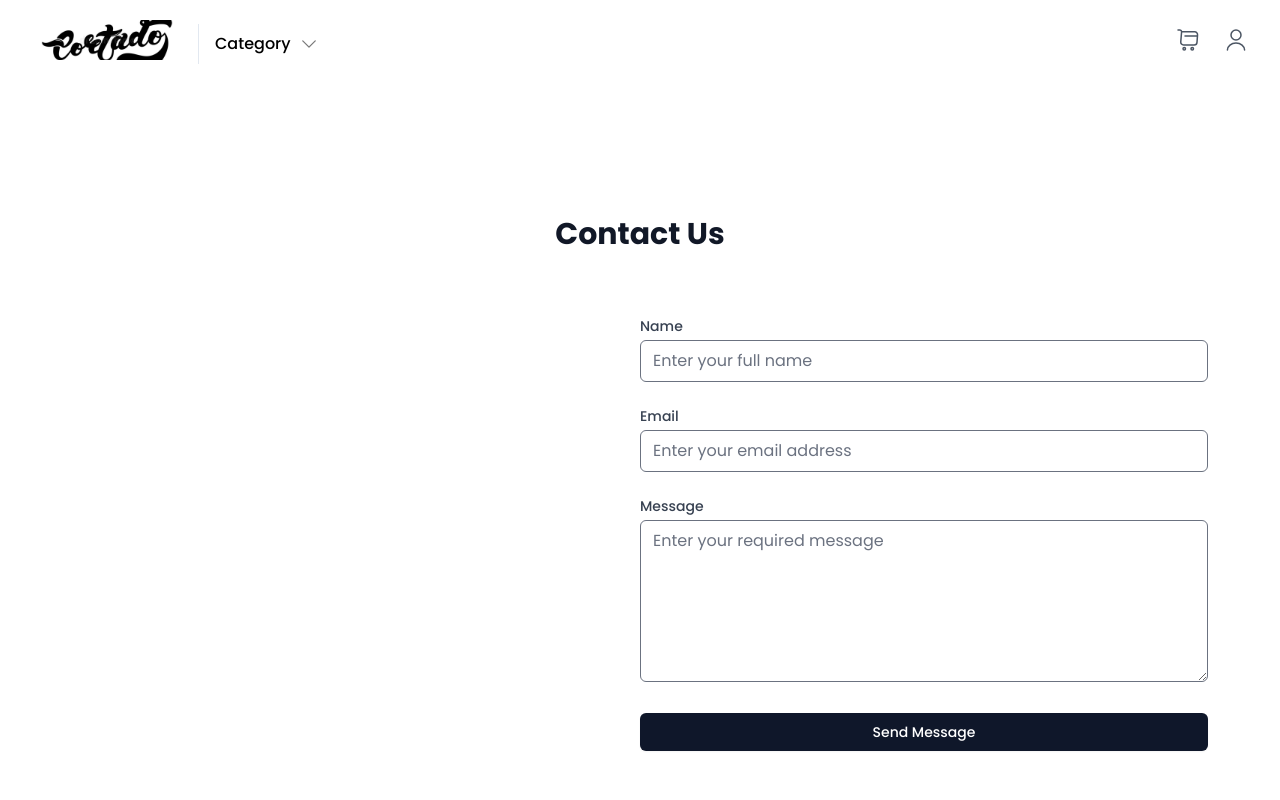
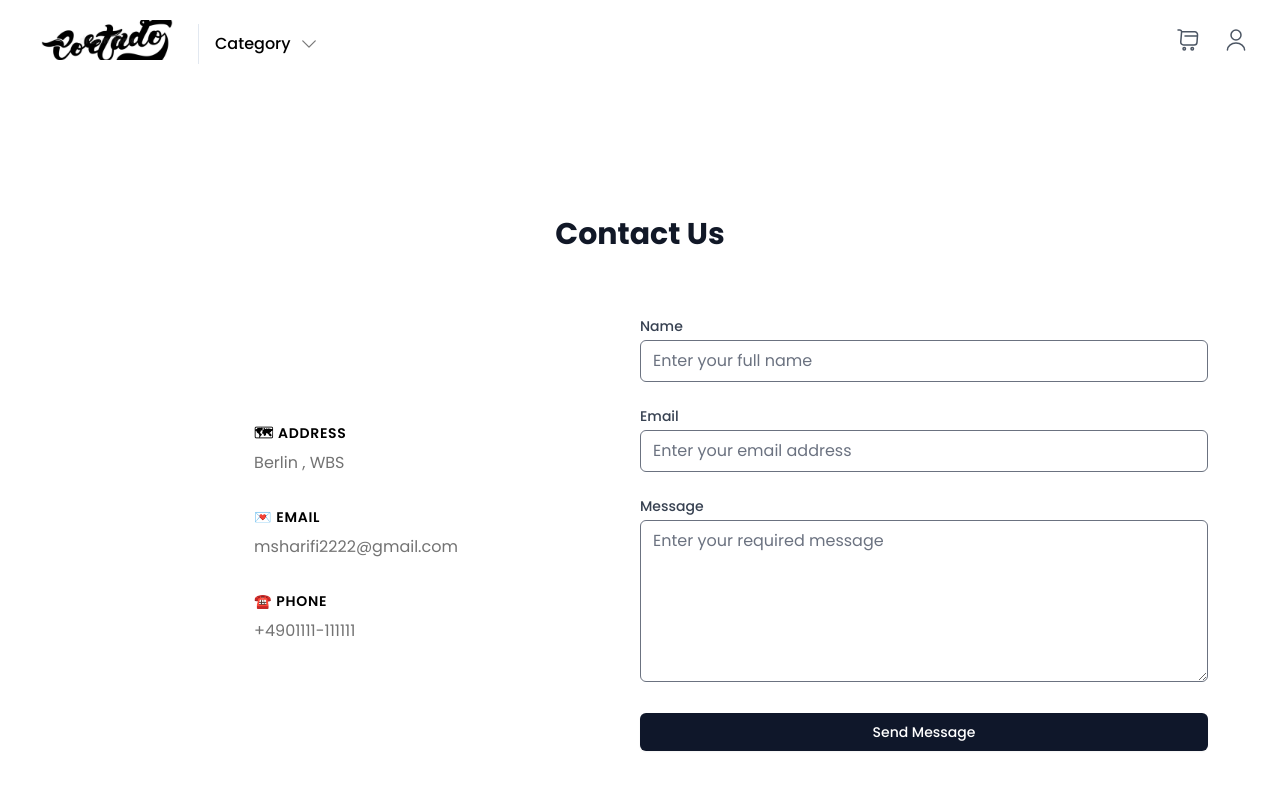
Before and after one commit to marisa2222/EcommerceOnlineShopping, a React (Create React App) app in the folder client/: page /contact-us in a window 1280 px wide. Shown: the top 800 px of the page. Built offline with nearby package versions, Linux system fonts and the light colour scheme; the HTML template or start-up script is replaced by a standard one.

Commit message:
modified Contact.js in main

```diff
--- a/client/src/pages/main/Contact.js
+++ b/client/src/pages/main/Contact.js
@@ -117,7 +117,32 @@ const Contact = () => {
             </form>
 
             <div className="space-y-8 md:order-1 order-2">
-
+              <div>
+                <h3 className="uppercase font-semibold text-sm tracking-wider">
+                  🗺 ADDRESS
+                </h3>
+                <span className="block mt-2 text-neutral-500">
+                  <a href="">
+                    Berlin , WBS
+                  </a>
+                </span>
+              </div>
+              <div>
+                <h3 className="uppercase font-semibold text-sm tracking-wider">
+                  💌 EMAIL
+                </h3>
+                <span className="block mt-2 text-neutral-500">
+                  <a href="msharifi2222:m@gmail.com">msharifi2222@gmail.com</a>
+                </span>
+              </div>
+              <div>
+                <h3 className="uppercase font-semibold text-sm tracking-wider">
+                  ☎️ PHONE
+                </h3>
+                <span className="block mt-2 text-neutral-500">
+                  <a href="tel:+4901906315901">+4901111-111111</a>
+                </span>
+              </div>
             </div>
           </div>
         </div>
```
